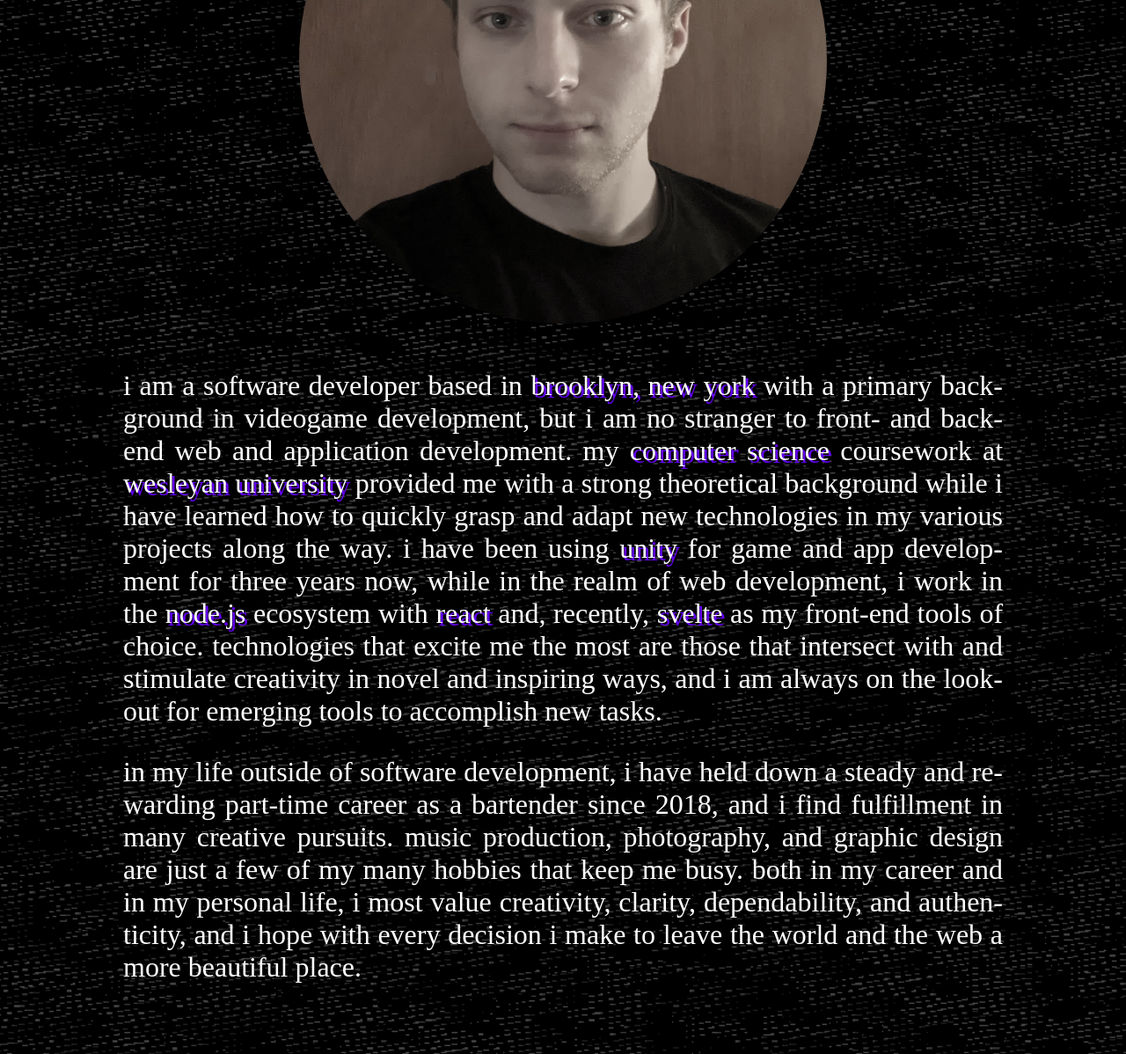
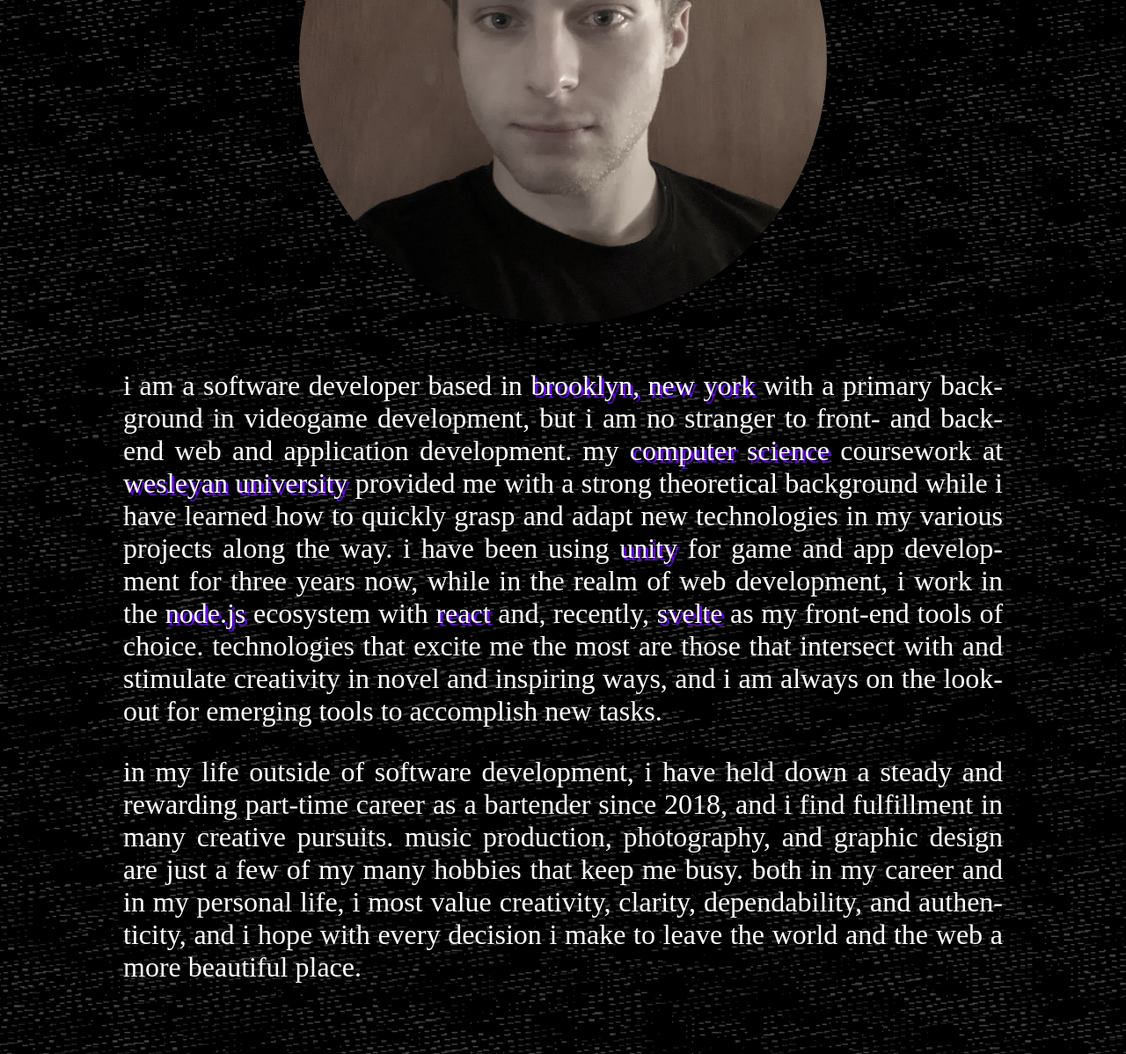
Before and after one commit to brysonpdavis/brysonpd.com, a Svelte app: page / in a window 1280 px wide. Shown: the part 1135-2333 px from the top of the page at 88% size. Built offline with nearby package versions, Linux system fonts and the light colour scheme; a web font is replaced by a local one.

Commit message:
adjusted hyphens

```diff
--- a/src/components/Introduction.svelte
+++ b/src/components/Introduction.svelte
@@ -22,9 +22,9 @@
 
     p {
         text-align: justify;
-        hyphens: auto;
-        -webkit-hyphens: auto;
-        -ms-hyphens: auto;
+        hyphens: manual;
+        -webkit-hyphens: manual;
+        -ms-hyphens: manual;
     }
 
     @media screen and (min-width: 601px){
--- a/src/components/Projects.svelte
+++ b/src/components/Projects.svelte
@@ -16,9 +16,9 @@
 
     p {
         text-align: justify;
-        hyphens: auto;
-        -webkit-hyphens: auto;
-        -ms-hyphens: auto;
+        hyphens: manual;
+        -webkit-hyphens: manual;
+        -ms-hyphens: manual;
         margin-block-end: 0;
     }
 
```
Also changed, not shown: public/build/bundle.js, 1 other file (tests, documents, lock files or other folders).
